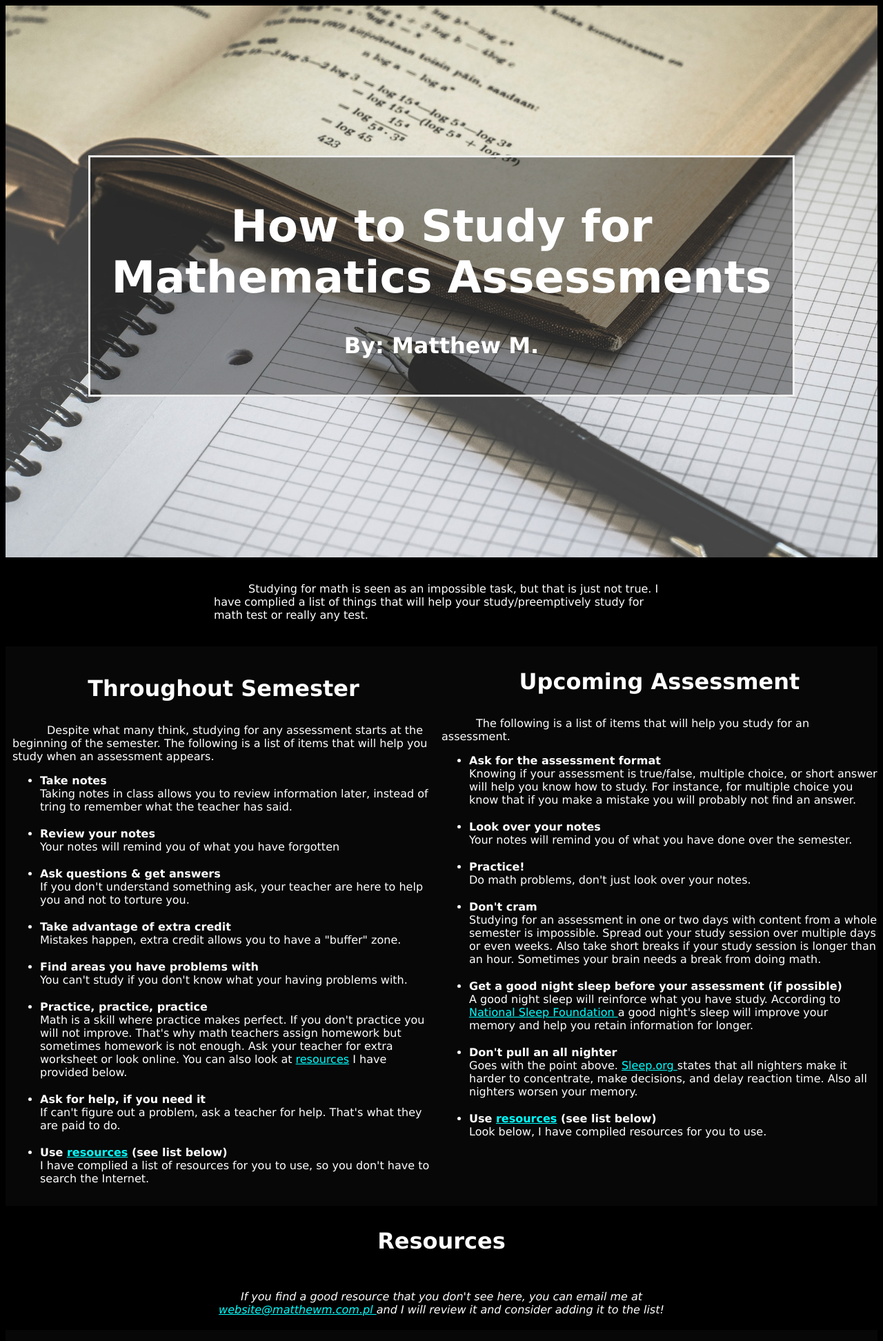
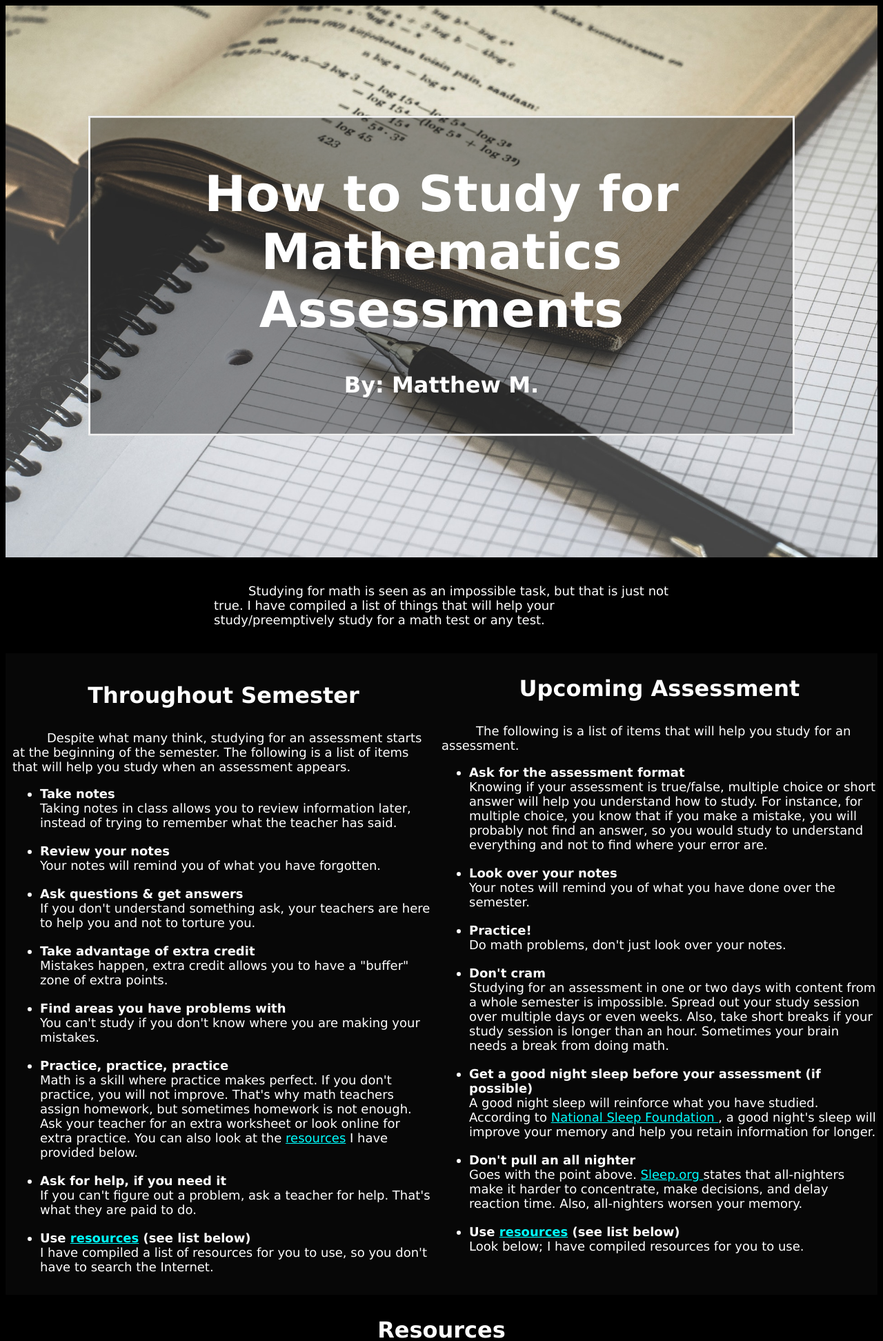
Before and after one commit to MatthewMateusz/MatthewWebsite, a PHP site: page /_studyMath/index.html in a window 1280 px wide. Shown: the top 1944 px of the page at 69% size. Run offline with PHP 8.4, Linux system fonts and the light colour scheme.

Commit message:
Worked on studyMath subwebsite and progect info update

```diff
--- a/root/_studyMath/css/FontStyle.css
+++ b/root/_studyMath/css/FontStyle.css
@@ -7,6 +7,7 @@ body, html {
 	background: #000000;
 	color: white;
 	height: 100%;
+	font-size: large;
 }
 
 a {
--- a/root/_studyMath/css/main.css
+++ b/root/_studyMath/css/main.css
@@ -31,3 +31,9 @@
 	padding: 20px;
 	text-align: center;
 }
+
+@media (max-width: 700px) {
+	.bannerImage{
+		background-attachment: normal;
+	}
+}
--- a/root/_studyMath/index.html
+++ b/root/_studyMath/index.html
@@ -22,8 +22,8 @@
 			<section>
 				<div class="fitPage">
 					<p class="indentPar">
-						Studying for math is seen as an impossible task, but that is just not true. I have complied a list
-						of things that will help your study/preemptively study for math test or really any test.
+						Studying for math is seen as an impossible task, but that is just not true. I have compiled a list
+                        of things that will help your study/preemptively study for a math test or any test.
 					</p>
 				</div>
 
@@ -32,45 +32,43 @@
 						<div class="holder">
 							<h1 class="centerText header">Throughout Semester</h1>
 							<p class="indentPar">
-								Despite what many think, studying for any assessment starts at the beginning of the
-								semester. The following is a list of items that will help you study when an assessment
-								appears.
+								Despite what many think, studying for an assessment starts at the beginning of the semester.
+								The following is a list of items that will help you study when an assessment appears.
 							</p>
 
 							<ul class="expandedList">
 								<li>
 									<span class="bold">Take notes</span><br>
-									Taking notes in class allows you to review information later, instead of tring
-									to remember what the teacher has said.
+									Taking notes in class allows you to review information later, instead of trying to remember what the teacher has said.
 								</li>
 
 								<li>
 									<span class="bold">Review your notes</span><br>
-									Your notes will remind you of what you have forgotten
+									Your notes will remind you of what you have forgotten.
 								</li>
 
 								<li>
 									<span class="bold">Ask questions & get answers</span><br>
-									If you don't understand something ask, your teacher are here to help you and not to
-									torture you.
+									If you don't understand something ask, your teachers are here to help you and not to torture you.
 
 								</li>
 
 								<li>
 									<span class="bold">Take advantage of extra credit</span><br>
-									Mistakes happen, extra credit allows you to have a "buffer" zone.
+									Mistakes happen, extra credit allows you to have a "buffer" zone of extra points.
 								</li>
 
 								<li>
 									<span class="bold">Find areas you have problems with</span><br>
-									You can't study if you don't know what your having problems with.
+									You can't study if you don't know where you are making your mistakes.
 								</li>
 
 								<li>
 									<span class="bold">Practice, practice, practice</span><br>
-									Math is a skill where practice makes perfect. If you don't practice you will
-									not improve. That's why math teachers assign homework but sometimes homework is not
-									enough. Ask your teacher for extra worksheet or look online. You can also look at
+									Math is a skill where practice makes perfect. If you don't practice, you will not improve.
+									That's why math teachers assign homework, but sometimes homework is not enough.
+									Ask your teacher for an extra worksheet or look online for extra practice.
+									You can also look at the
 									<a href="#resources">resources</a>
 									 I have provided below.
 
@@ -78,14 +76,12 @@
 
 								<li>
 									<span class="bold">Ask for help, if you need it</span><br>
-									If can't figure out a problem, ask a teacher for help. That's what they
-									are paid to do.
+									If you can't figure out a problem, ask a teacher for help. That's what they are paid to do.
 								</li>
 
 								<li>
 									<span class="bold">Use <a href="#resources">resources</a> (see list below)</span><br>
-									I have complied a list of resources for you to use, so you don't have to search
-									the Internet.
+									I have compiled a list of resources for you to use, so you don't have to search the Internet.
 
 								</li>
 							</ul>
@@ -102,9 +98,9 @@
 							<ul class="expandedList">
 								<li>
 									<span class="bold">Ask for the assessment format</span><br>
-									Knowing if your assessment is true/false, multiple choice, or short answer
-									will help you know how to study. For instance, for multiple choice you know that if
-									you make a mistake you will probably not find an answer.
+									Knowing if your assessment is true/false, multiple choice or short answer will help you understand how to study.
+									For instance, for multiple choice, you know that if you make a mistake, you will probably not find an answer,
+									so you would study to understand everything and not to find where your error are.
 								</li>
 
 								<li>
@@ -119,19 +115,18 @@
 
 								<li>
 									<span class="bold">Don't cram</span><br>
-									Studying for an assessment in one or two days with content from a whole semester is
-									impossible. Spread out your study session over multiple days or even weeks. Also take
-									short breaks if your study session is longer than an hour. Sometimes your brain
-									needs a break from doing math.
+									Studying for an assessment in one or two days with content from a whole semester is impossible.
+									Spread out your study session over multiple days or even weeks.
+									Also, take short breaks if your study session is longer than an hour. Sometimes your brain needs a break from doing math.
 								</li>
 
 								<li>
 									<span class="bold">Get a good night sleep before your assessment (if possible)</span><br>
-									A good night sleep will reinforce what you have study. According to
+									A good night sleep will reinforce what you have studied. According to
 									<a href="https://www.sleepfoundation.org/sleep-news/improve-your-memory-good-nights-sleep" target="_blank">
 										National Sleep Foundation
 									</a>
-									a good night's sleep will improve your memory and help you retain information for longer.
+									, a good night's sleep will improve your memory and help you retain information for longer.
 								</li>
 
 								<li>
@@ -140,13 +135,13 @@
 									<a href="https://www.sleep.org/articles/all-nighters-and-health/" target="_blank">
 										Sleep.org
 									</a>
-									 states that all nighters make it harder to concentrate, make decisions, and delay reaction time. Also
-									 all nighters worsen your memory.
+									 states that all-nighters make it harder to concentrate, make decisions, and delay reaction time.
+									 Also, all-nighters worsen your memory.
 								</li>
 
 								<li>
 									<span class="bold">Use <a href="#resources">resources</a> (see list below)</span><br>
-									Look below, I have compiled resources for you to use.
+									Look below; I have compiled resources for you to use.
 								</li>
 							</ul>
 
@@ -156,11 +151,11 @@
 
 				<h1 class="centerText header" id="resources"> Resources</h1>
 				<p class="centerText fitPage italic">
-					If you find a good resource that you don't see here, you can email me at
+					If you find an excellent resource that you don't see here, you can email me at
 					<a href="mailto:website@matthewm.com.pl?Subject=I%20found%20resource%20for%20your%20math%20website">
 						website@matthewm.com.pl
 					</a>
-					 and I will review it and consider adding it to the list!
+					 , and I will review it and consider adding it to the list!
 				</p>
 				<div class="row">
 					<div class="column2">
@@ -186,14 +181,13 @@
 									<span class="bold">
 										<a href="https://www.khanacademy.org/" target="_blank">Khan Academy</a>
 									</span><br>
-									Khan Academy has a lot of helpful videos and guided practice to help you through a lot
-									of subjects.
+									Khan Academy has a lot of helpful videos and guided practice to help you through a lot of subjects.
 								</li>
 
 								<li>
 									<span class="bold">Photomath</span><br>
-									Photomath is available for both IOS & Android phones. This resource is useful to check
-									if your answers. It will also show you a step by step process on how to do a problem.
+									Photomath is available for both IOS & Android phones. This resource is useful to check your answers.
+									It will also show you a step by step process on how to solve a problem.
 								</li>
 							</ul>
 
@@ -208,8 +202,7 @@
 									<span class="bold">
 										<a href="https://www.ixl.com/" target="_blank">IXL</a>
 									</span> (unless paid by school)<br>
-									Despite IXl's bad reputation with students and rage inducing practice, IXl is good
-									resource to practice specific problems.
+									Despite IXl's lousy reputation with students and rage-inducing practice, IXl is an excellent resource to practice specific math problems.
 								</li>
 							</ul>
 					</div>
@@ -218,12 +211,13 @@
 		</article>
 
 		<p class="centerText fitPage">
-					If you find any errors including grammatical, factual, and others, please email me about them. Please
-					also email me if you want to leave a suggestion for this website. You can contact me at
+					If you find any errors including grammatical, factual, and others, please email me about them.
+					Please also email me if you want to leave a suggestion for this website.
+					You can contact me at
 					<a href="mailto:website@matthewm.com.pl?Subject=Improve%20your%20math%20website">
 						website@matthewm.com.pl
 					</a>.
-					 I will consider your suggestion and fix any errors that you surface.
+					 I will consider your proposal and fix any errors that you surface.
 				</p>
 
 		<div class="footer">
--- a/root/_studyMath/usedWorks.html
+++ b/root/_studyMath/usedWorks.html
@@ -28,7 +28,7 @@
 			<a href="https://www.lynchburg.edu/academics/tutoring-academic-support/top-10-study-skills/" target="_blank">www.lynchburg.edu/academics/tutoring-academic-support/top-10-study-skills/</a>.
 		</p>
 		<p class="hangingIndent">
-			The rest of the information was gather through my personal experiences while at WCHS until 12/10/18.
+			The rest of the information gathered through my personal experiences while at WCHS until 12/10/18.
 		</p>
 
 	</body>
```
Also changed, not shown: root/!ProjectInfo/0003.html (+13 -7 lines), root/!apps/project.html (+4 -3 lines).
